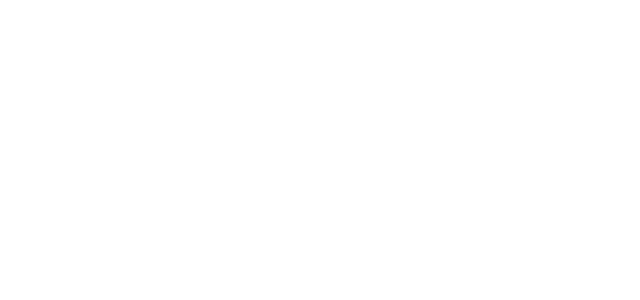
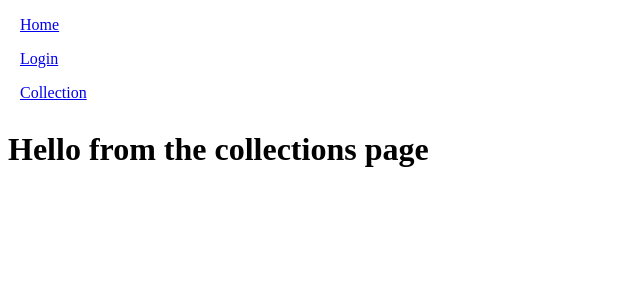
Before and after one commit to udou-furniture/MERN-Part-B, a React (Create React App) app in the folder client/: page /collections in a window 1280 px wide. Shown: the top 300 px of the page, without its empty margins (0-640 px from the left). Built offline with nearby package versions, Linux system fonts and the light colour scheme.

Commit message:
added pages and routes for login and collections as well as navbar

```diff
--- a/client/src/App.js
+++ b/client/src/App.js
@@ -1,15 +1,20 @@
 import React from 'react';
 import {BrowserRouter, Route, Switch} from 'react-router-dom';
 import Home from './pages/Home';
-
+import Navbar from './components/Navbar';
+import Login from './pages/Login';
+import Collections from './pages/Collections'
 
 class App extends React.Component {
   render() {
     return (
       <BrowserRouter>
         <div className="App">
+          <Navbar />
           <Switch>
           <Route exact path='/' component={Home} />
+          <Route path='/login' component={Login} />
+          <Route path='/collections' component={Collections} />
           </Switch>
         </div>
       </BrowserRouter>
--- /dev/null
+++ b/client/src/components/Navbar.js
@@ -0,0 +1,18 @@
+import React from 'react';
+import { Link, Navlink } from 'react-router-dom';
+
+const Navbar = () => {
+	return (
+		<nav className="nav-wrapper">
+			<div className="container">
+				<ul>
+					<li><Link to="/">Home</Link></li>
+					<li><Link to="/login">Login</Link></li>
+					<li><Link to="/collections">Collection</Link></li>
+				</ul>
+			</div>
+		</nav>
+	)
+}
+
+export default Navbar;
--- /dev/null
+++ b/client/src/pages/Collections.js
@@ -0,0 +1,11 @@
+import React from 'react';
+
+const Collections = () => {
+	return(
+		<div>
+			<h1>Hello from the collections page</h1>
+		</div>
+	)
+}
+
+export default Collections;
--- /dev/null
+++ b/client/src/pages/Login.js
@@ -0,0 +1,12 @@
+import React from 'react';
+
+
+const Login = () => {
+	return(
+		<div>
+			<h1>Hello from the login page</h1>
+		</div>
+	)
+}
+
+export default Login;
```
